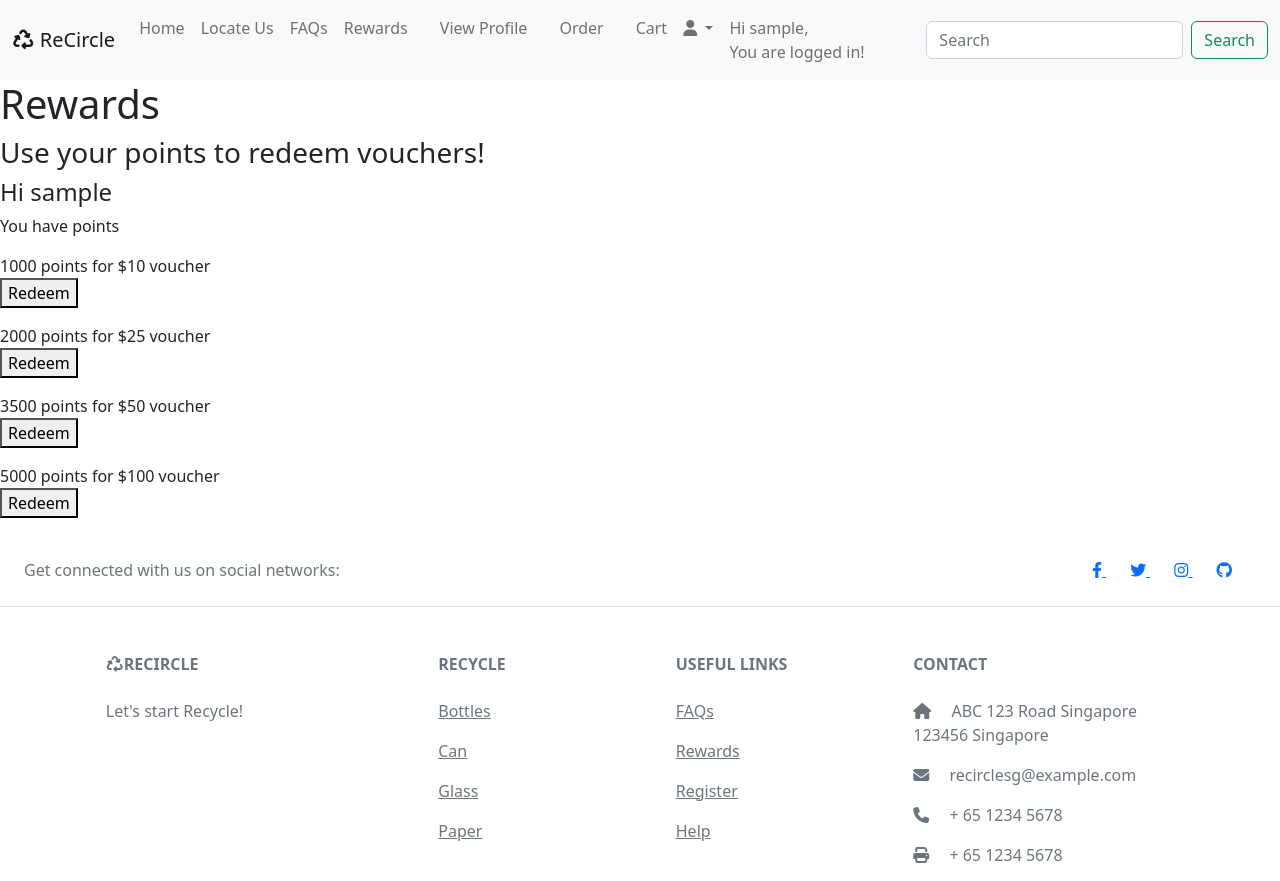
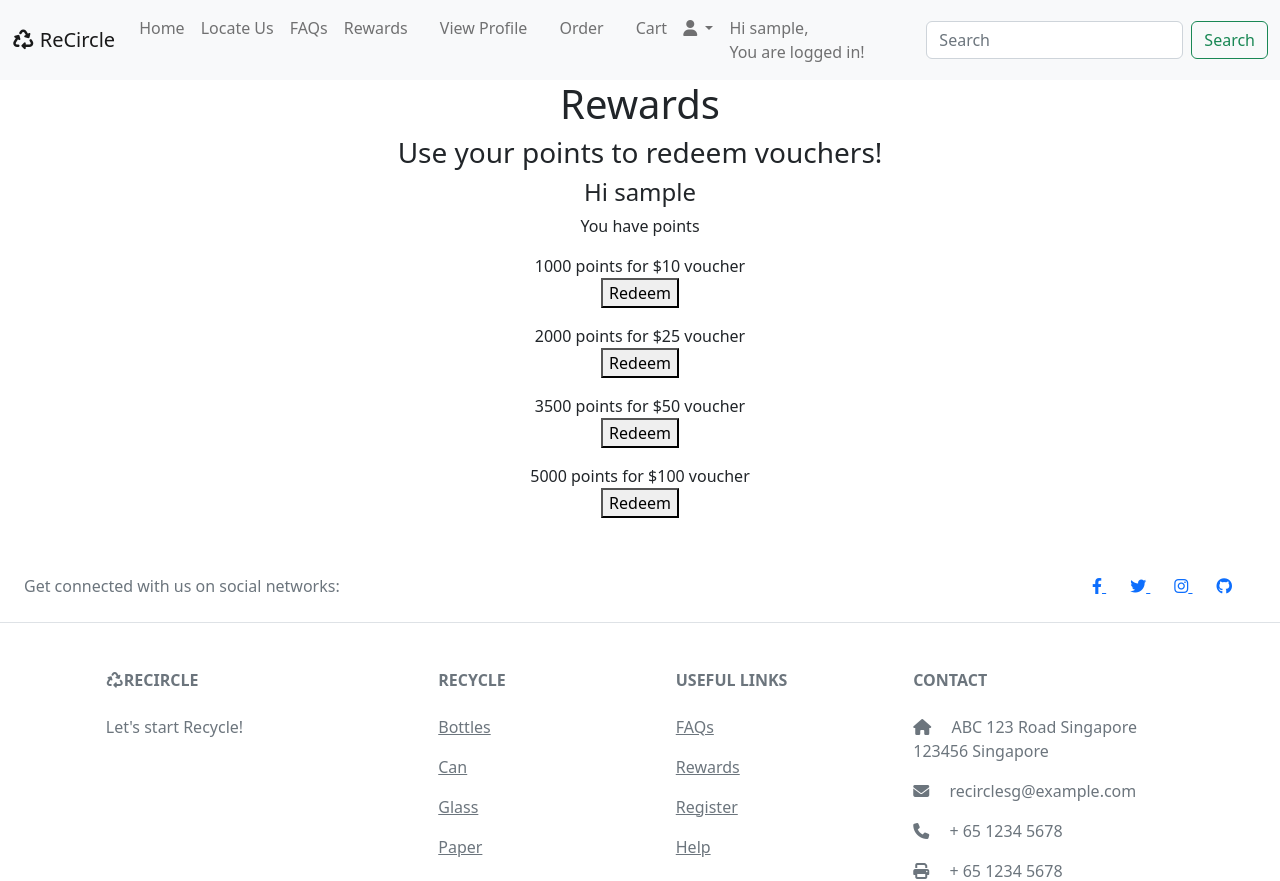
Before and after one commit to calvinni/Agile-software, a PHP site: page /rewards.php in a window 1280 px wide. Shown: the top 881 px of the page. Run offline with PHP 8.4, Linux system fonts and the light colour scheme; the visitor is signed in with stand-in values (Sample User, id 1); data that the repository does not hold is empty; some libraries are stand-ins or nearby versions.

Commit message:
added css for profile and rewards

```diff
--- /dev/null
+++ b/css/style.css
@@ -0,0 +1,13 @@
+.table_box
+    {
+        text-align: center;
+        min-width: 500px;
+        width: 60%;
+        margin: 0 auto;
+    }
+
+.wrapper
+    {
+        width: 60%;
+        margin: 0 auto;
+    }
--- a/rewards.php
+++ b/rewards.php
@@ -164,7 +164,7 @@ $point = $user['Points'];
         </nav>
     </div>
     <!-- end of nav bar -->
-
+<div class="table_box">
     <h1>Rewards</h1>
     <h3> Use your points to redeem vouchers! </h3>
     <?php
@@ -199,7 +199,7 @@ $point = $user['Points'];
         }
 
     ?>
-
+  <table class ='table table-bordered'>
     <form id="form_voucher" name="form_voucher" method="post" action="rewards.php">
         <p>
             <label for="10">1000 points for $10 voucher</label>
@@ -238,13 +238,14 @@ $point = $user['Points'];
             }
             ?>
     </form>
+  </table>
     <?php
         if (isset($_GET['insufficent']))
         {
             echo '<p class="">You have insufficent points</p>';
         }
       ?>
-
+</div>
     <p></p>
     <!-- Footer -->
 <footer class="text-center text-lg-start bg-white text-muted">
```
Also changed, not shown: profile.php (+0 -7 lines).
